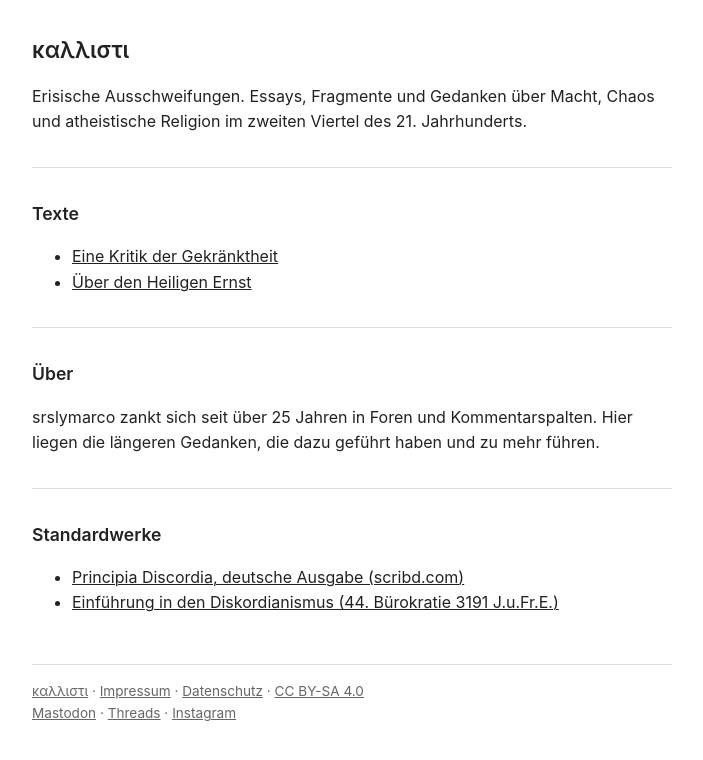
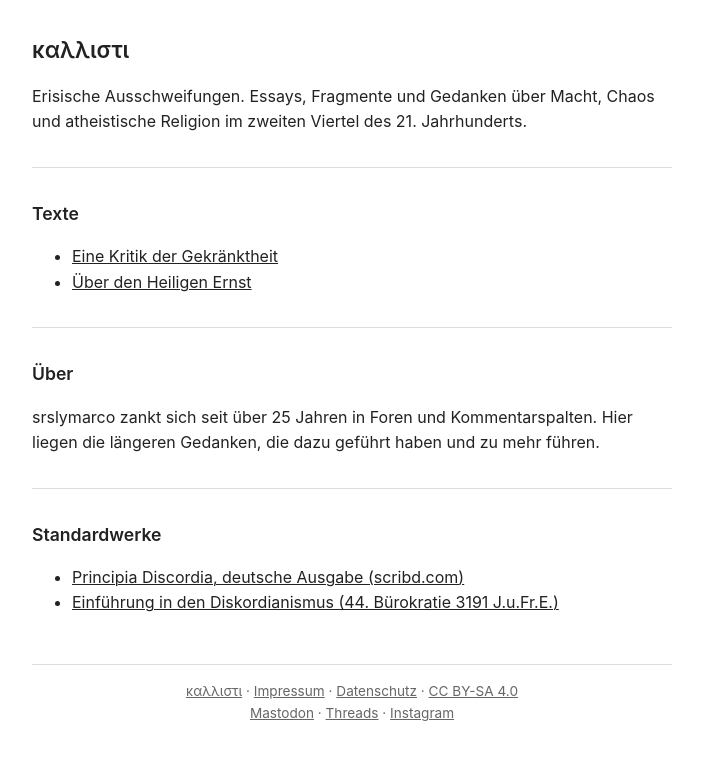
Before and after one commit to srslymarco/kallisti, a Jekyll site: the page built from README.md, in a window 1280 px wide. Shown: the top 760 px of the page, without its empty margins (288-991 px from the left). Built offline with Jekyll 4.4.1, drawn with Linux system fonts in a browser that asks for light colours; our own code applies the rules of GitHub Pages for plain Markdown files.

Commit message:
default.html aktualisieren

```diff
--- a/_layouts/default.html
+++ b/_layouts/default.html
@@ -24,7 +24,7 @@
     img { max-width: 100%; height: auto; }
     table { border-collapse: collapse; font-size: 0.95rem; }
     td { padding: 0.2rem 0.8rem 0.2rem 0; }
-    footer { margin-top: 3rem; padding-top: 1rem; border-top: 1px solid #ddd; font-size: 0.85rem; color: #666; text-align: centered;  }
+    footer { margin-top: 3rem; padding-top: 1rem; border-top: 1px solid #ddd; font-size: 0.85rem; color: #666; text-align: center;  }
     footer a { color: #666; }
   </style>
 </head>
```
